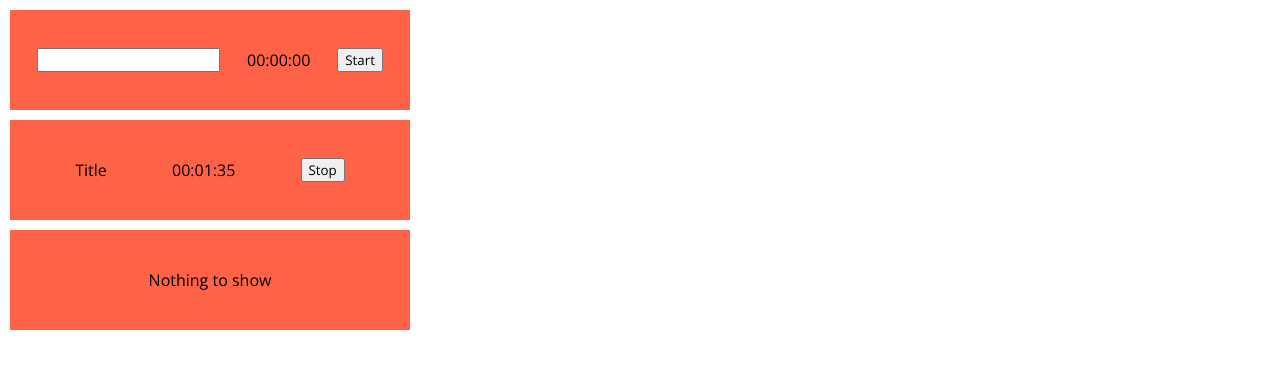
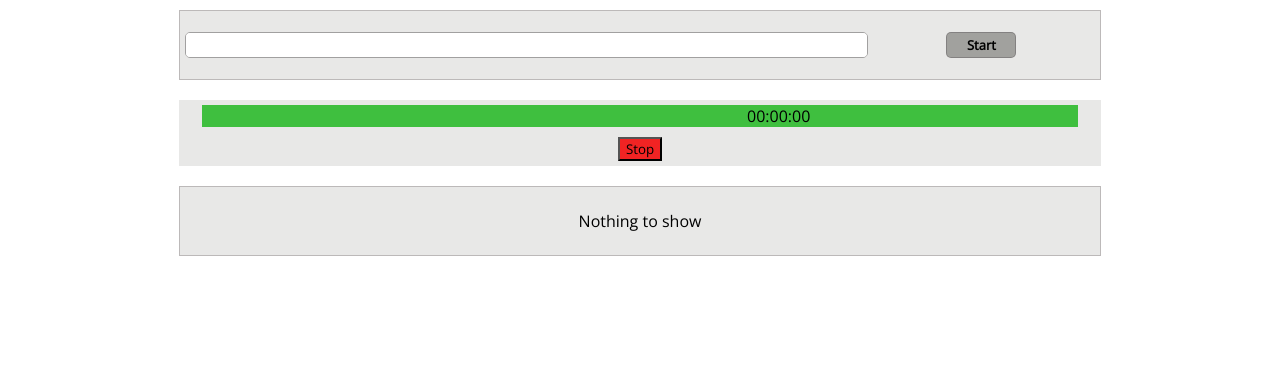
Before and after one commit to muhafiz5814/quicktrack, a website built with Vite: page src/index.html in a window 1280 px wide. Both pictures are taken after a click on the button "Start". Built offline with nearby package versions, Linux system fonts and the light colour scheme.

Commit message:
Add some styling

```diff
--- a/src/css/style.css
+++ b/src/css/style.css
@@ -1,4 +1,4 @@
-@import url('https://fonts.googleapis.com/css2?family=Open+Sans:wght@300;400&display=swap');
+              @import url('https://fonts.googleapis.com/css2?family=Open+Sans:wght@300;400&display=swap');
 
 * {
   font-family: 'Open Sans', sans-serif;
@@ -10,32 +10,143 @@ body {
   padding: 0px;
 }
 
-/* Below styling is only for development purpose. It will be updated later when the application will work as needed. */
+main{
+  width: 90vw;
+  margin: auto;
+  display: flex;
+  flex-direction: column;
+  justify-content: space-around;
+  align-items: center;
+}
 
-#start-tracking-container{
-  height: 100px;
-  width: 400px;
-  background-color: tomato;
+.btn{
+  width: 70px;
+  padding: 3px;
+  border: 1px solid rgba(121, 118, 118, 0.728);
+  border-radius: 5px;
+  font-weight: bold;
+  font-size:small;
+}
+
+/* Style for the Tracking Initiater begins here */
+#tracking-initiater{
+  height: 70px;
+  width: 80%;
+  background-color: rgba(211, 211, 210, 0.525);
+  border: 1px solid rgb(188, 185, 185);
+  box-sizing: border-box;
   display: flex;
   justify-content: space-evenly;
   align-items: center;
   margin: 10px;
 }
 
-#tracker{
-  height: 100px;
-  width: 400px;
-  background-color: tomato;
+#start-tracking-container{
+  height: 80%;
+  width: 100%;
+  box-sizing: border-box;
+  display: flex;
+  justify-content: space-between;
+  align-items: center;
+  padding: 5px;
+}
+
+#title-input-box{
+  height: 60%;
+  text-align: center;
+  box-sizing: border-box;
+  flex: 3;
+  overflow: hidden;
+  border: 1px solid rgba(147, 145, 145, 0.829);
+  border-radius: 5px;
+}
+
+#title-input{
+  border: none;
+  height: 100%;
+  width: 100%;
+  outline: none;
+}
+
+#initial-time{
+  text-align: center;
+  flex: 1;
+}
+
+#start-btn-box{
+  text-align: center;
+  flex: 1;
+}
+
+#start-btn{
+  background-color: rgb(161, 161, 158);
+}
+
+/* Style for the Running Tasks container begins here. */
+#running-tasks{
+  width: 80%;
+  background-color: rgba(211, 211, 210, 0.525);
   display: flex;
   justify-content: space-evenly;
   align-items: center;
   margin: 10px;
 }
 
+.running-task{
+  height: 80%;
+  width: 100%;
+  box-sizing: border-box;
+  display: flex;
+  flex-direction: column;
+  justify-content: space-around;
+  align-items: center;
+}
+
+.content-box{
+  width: 95%;
+  background-color: rgb(63, 191, 63);
+  display: flex;
+  justify-content: space-evenly;
+  align-items: center;
+  margin: 5px;
+}
+
+.running-task-title{
+  text-align: center;
+  padding: 5px;
+
+}
+
+.timer{
+  text-align: center;
+
+}
+
+.stop-btn-div{
+  margin: 5px;
+}
+
+.stop-btn{
+  background-color: rgb(241, 35, 35);
+}
+
+/* Style for Tasks container begins here. */
 #tasks{
-  height: 100px;
+  height: 70px;
+  width: 80%;
+  background-color: rgba(211, 211, 210, 0.525);
+  border: 1px solid rgb(188, 185, 185);
+  box-sizing: border-box;
+  display: flex;
+  flex-wrap: wrap;
+  justify-content: space-evenly;
+  align-items: center;
+  margin: 10px;
+}
+
+.task{
   width: 400px;
-  background-color: tomato;
+  background-color: yellow;
   display: flex;
   justify-content: space-evenly;
   align-items: center;
--- a/src/index.html
+++ b/src/index.html
@@ -13,30 +13,16 @@
           <div id="title-input-box">
             <input id="title-input" type="text" />
           </div>
-          <div id="initial-time">00:00:00</div>
           <div id="start-btn-box">
-            <button id="start-btn">Start</button>
+            <button id="start-btn" class="btn">Start</button>
           </div>
         </div>
       </div>
-      <!-- This code is to test the newly created RunningTasks feature. (ignore it.) -->
-      <!-- <button id="temp">Click</button>
-      <div id="running-tasks"></div> -->
 
-      <div id="tracker">
-        <div id="tracker-title">Title</div>
-        <div id="timer">00:01:35</div>
-        <div id="stop-btn-box">
-          <button id="stop-btn">Stop</button>
-        </div>
-      </div>
+      <div id="running-tasks"></div>
 
-      <div id="tasks">
-        <div id="task-title">Something</div>
-        <div id="from-to-till">14:32 - 15:25</div>
-        <div id="task-date">20 Apr, 2024</div>
-        <div id="total-duration">00:53</div>
-      </div>
+      <div id="tasks"></div>
+
     </main>
     <script type="module" src="js/index.js"></script>
   </body>
--- a/src/js/runningTask.js
+++ b/src/js/runningTask.js
@@ -47,6 +47,9 @@ class RunningTask {
     runningTaskContainer.setAttribute("class", "running-task")
     runningTaskContainer.setAttribute("id", this.startTime)
 
+    const contentDiv = document.createElement("div")
+    contentDiv.setAttribute("class", "content-box")
+
     const titleDiv = document.createElement("div")
     titleDiv.setAttribute("class", "running-task-title")
 
@@ -71,8 +74,8 @@ class RunningTask {
 
     titleDiv.innerText = this.title
     timerDiv.innerText = this.timer
-
-    runningTaskContainer.append(titleDiv, timerDiv, stopBtnDiv)
+    contentDiv.append(titleDiv, timerDiv)
+    runningTaskContainer.append(contentDiv, stopBtnDiv)
 
     return runningTaskContainer
   }
```
